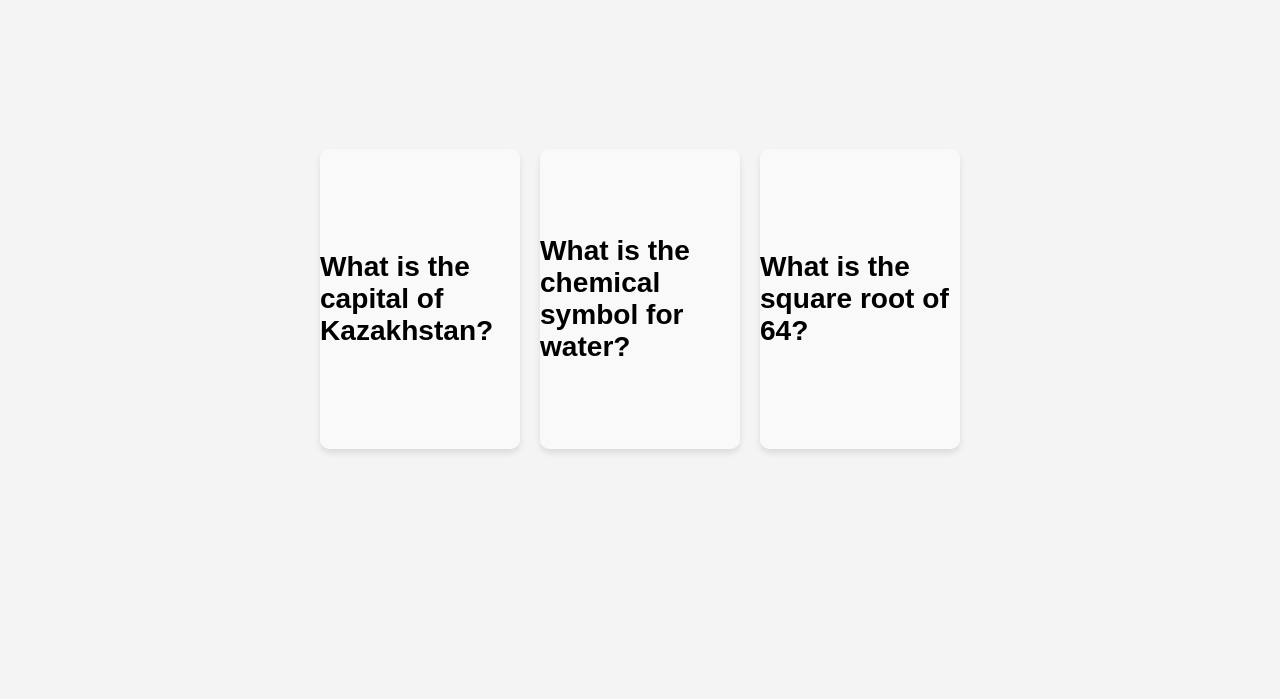
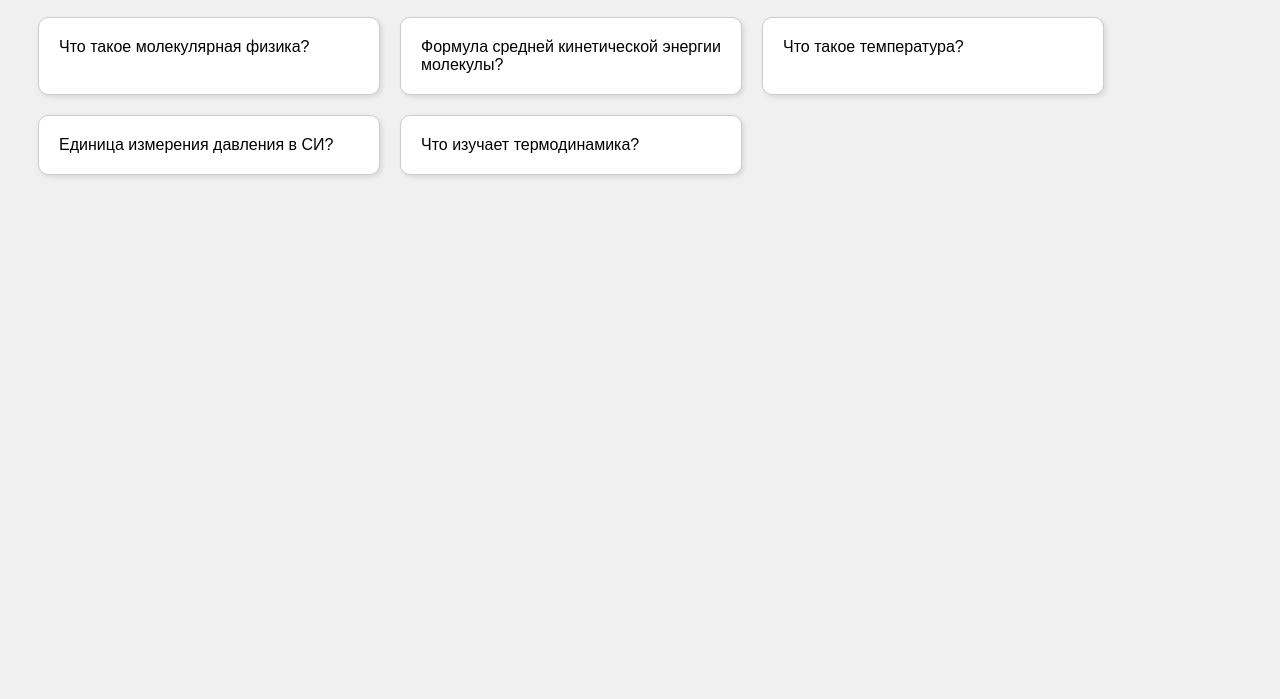
Before and after one commit to insarerboluly/hakaton..., a plain HTML site: page index.html in a window 1280 px wide. Shown: the part 101-800 px from the top of the page. Drawn offline with Linux system fonts and the light colour scheme.

Commit message:
Add files via upload

```diff
--- a/index.html
+++ b/index.html
@@ -1,38 +1,51 @@
+
 <!DOCTYPE html>
-<html lang="en">
+<html lang="ru">
 <head>
   <meta charset="UTF-8">
-  <meta name="viewport" content="width=device-width, initial-scale=1.0">
-  <title>Flash Cards</title>
-  <link rel="stylesheet" href="styles.css">
+  <title>Карточки по молекулярной физике</title>
+  <style>
+    body { font-family: sans-serif; background: #f0f0f0; padding: 20px; }
+    .card {
+      background: white;
+      border: 1px solid #ccc;
+      border-radius: 10px;
+      width: 300px;
+      padding: 20px;
+      margin: 10px;
+      cursor: pointer;
+      box-shadow: 2px 2px 5px rgba(0,0,0,0.1);
+    }
+    .card:hover { background: #e9f5ff; }
+    #cards { display: flex; flex-wrap: wrap; }
+  </style>
 </head>
 <body>
-  <div class="flashcards-container">
-    <div class="flashcard" id="card1">
-      <div class="card-front">
-        <h3>What is the capital of Kazakhstan?</h3>
-      </div>
-      <div class="card-back">
-        <h3>Nur-Sultan</h3>
-      </div>
-    </div>
-    <div class="flashcard" id="card2">
-      <div class="card-front">
-        <h3>What is the chemical symbol for water?</h3>
-      </div>
-      <div class="card-back">
-        <h3>H₂O</h3>
-      </div>
-    </div>
-    <div class="flashcard" id="card3">
-      <div class="card-front">
-        <h3>What is the square root of 64?</h3>
-      </div>
-      <div class="card-back">
-        <h3>8</h3>
-      </div>
-    </div>
-  </div>
-  <script src="script.js"></script>
+
+  <h1>Карточки: Молекулярная физика</h1>
+  <div id="cards"></div>
+
+  <script>
+    const cards = [
+      { question: "Что такое молекулярная физика?", answer: "Раздел физики, изучающий строение и свойства вещества на основе молекулярной теории." },
+      { question: "Формула средней кинетической энергии молекулы?", answer: "E = (3/2)kT" },
+      { question: "Что такое температура?", answer: "Мера средней кинетической энергии движения молекул." },
+      { question: "Единица измерения давления в СИ?", answer: "Паскаль (Па)" },
+      { question: "Что изучает термодинамика?", answer: "Процессы, связанные с теплообменом и превращением энергии." }
+    ];
+
+    const container = document.getElementById("cards");
+
+    cards.forEach(card => {
+      const div = document.createElement("div");
+      div.className = "card";
+      div.textContent = card.question;
+      div.onclick = () => {
+        div.textContent = div.textContent === card.question ? card.answer : card.question;
+      };
+      container.appendChild(div);
+    });
+  </script>
+
 </body>
 </html>
```
